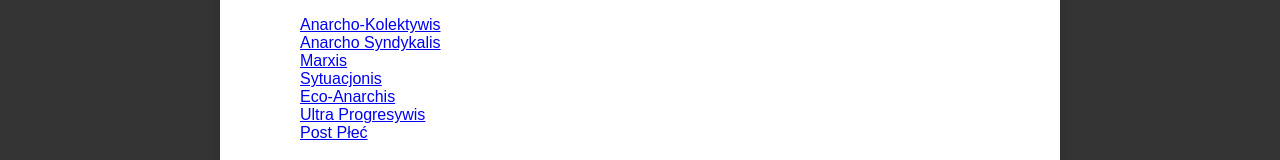
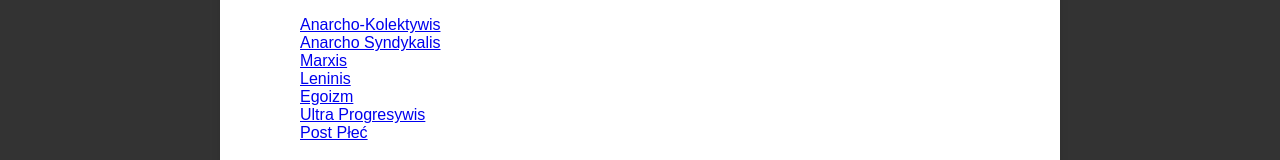
Before and after one commit to 44yerba/1, a plain HTML site: page poglady.html in a window 1280 px wide. Shown: the part 310-470 px from the top of the page. Drawn offline with Linux system fonts and the light colour scheme.

Commit message:
Update poglady.html

```diff
--- a/poglady.html
+++ b/poglady.html
@@ -27,8 +27,8 @@
                 <a href="https://polcompball.miraheze.org/wiki/Anarcho-Collectivism">Anarcho-Kolektywis</a> </br>
                 <a href="https://polcompball.miraheze.org/wiki/Anarcho-Syndicalism">Anarcho Syndykalis</a> </br>
                 <a href="https://polcompball.miraheze.org/wiki/Marxism">Marxis</a> </br>
-                <a href="https://polcompball.miraheze.org/wiki/Situationism">Sytuacjonis</a> </br>
-                <a href="https://polcompball.miraheze.org/wiki/Eco-Anarchism">Eco-Anarchis</a> </br>
+                <a href="https://polcompball.miraheze.org/wiki/Leninism">Leninis</a> </br>
+                <a href="https://polcompball.miraheze.org/wiki/Anarcho-Egoism">Egoizm</a> </br>
                 <a href="https://polcompball.miraheze.org/wiki/Revolutionary_Progressivism">Ultra Progresywis</a> </br>
                 <a href="https://polcompball.miraheze.org/wiki/Postgenderism">Post Płeć</a> </br>
             </ul>
```
